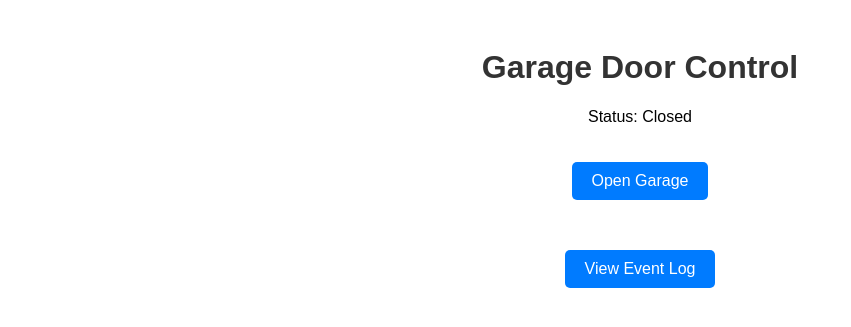
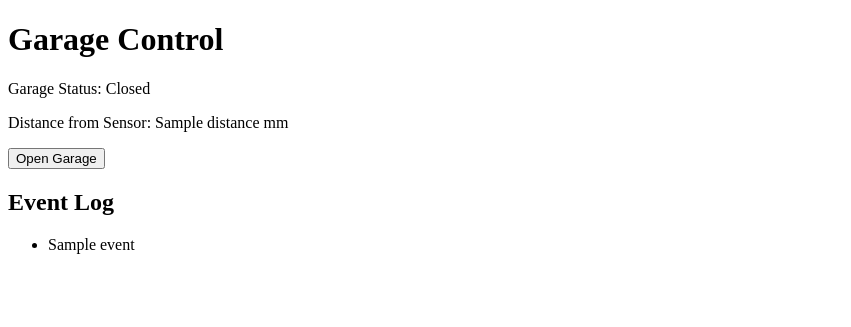
Before and after one commit to 2021sam/VIPMe, a Flask app: template templates/index.html in a window 1280 px wide. Shown: the top 327 px of the page, without its empty margins (0-851 px from the left). Run offline with Flask 3, Linux system fonts and the light colour scheme; the template is opened without the code that fills it: most values are stand-ins (such as "Sample title", 1, 10 or a date in 2020).

```diff
--- a/app.py
+++ b/app.py
@@ -1,19 +1,27 @@
-# /home/x/apps/vipme/app.py
-# pip install RPi.GPIO
-
+import time
+import board
+import busio
+import adafruit_vl53l0x
 from flask import Flask, render_template, jsonify, request
 import RPi.GPIO as GPIO
-import time
 import logging
 
-
+# Initialize the Flask app
 app = Flask(__name__)
-
 
 # Set up logging to file
 logging.basicConfig(filename='app.log', level=logging.DEBUG)
 
-# GPIO setup
+# Set up I2C for VL53L0X sensor
+i2c = busio.I2C(board.SCL, board.SDA)
+sensor = None
+try:
+    sensor = adafruit_vl53l0x.VL53L0X(i2c)
+    print("VL53L0X sensor initialized.")
+except Exception as e:
+    print(f"Error initializing VL53L0X sensor: {e}")
+
+# GPIO setup for garage control
 PIN_IN = 17  # Adjust to your sensor pin
 PIN_OUT = 4  # Adjust to your garage control pin
 GPIO.setmode(GPIO.BCM)
@@ -35,11 +43,18 @@ def update_garage_status():
     garage_open = bool(sensor_value)
     return garage_open
 
+# Get the current distance from the VL53L0X sensor
+def get_distance():
+    if sensor:
+        return sensor.range  # Returns distance in mm
+    return None
+
 @app.route('/')
 def index():
-    # Update garage status when the page is loaded
+    # Update garage status and read distance
     update_garage_status()
-    return render_template('index.html', garage_open=garage_open, events=event_log)
+    distance = get_distance()
+    return render_template('index.html', garage_open=garage_open, events=event_log, distance=distance)
 
 @app.route('/toggle', methods=['POST'])
 def toggle_garage():
@@ -59,6 +74,14 @@ def log():
     """ Display the event log """
     return render_template('log.html', events=event_log)
 
+@app.route('/distance')
+def distance():
+    """ Return the current distance as JSON """
+    dist = get_distance()
+    if dist is not None:
+        return jsonify({"distance": dist})
+    return jsonify({"error": "Sensor not initialized"}), 500
+
 if __name__ == '__main__':
     log_event("System initialized.")
     app.run(host='0.0.0.0', port=5000, debug=True)
--- a/templates/index.html
+++ b/templates/index.html
@@ -3,37 +3,23 @@
 <head>
     <meta charset="UTF-8">
     <meta name="viewport" content="width=device-width, initial-scale=1.0">
-    <title>Garage Door Control</title>
-    <link rel="stylesheet" href="{{ url_for('static', filename='style.css') }}">
+    <title>Garage Control</title>
 </head>
 <body>
-    <div class="container">
-        <h1>Garage Door Control</h1>
+    <h1>Garage Control</h1>
 
-        <!-- Garage Status -->
-        <p>Status: <span id="garage-status">{{ 'Open' if garage_open else 'Closed' }}</span></p>
+    <p>Garage Status: {{ 'Open' if garage_open else 'Closed' }}</p>
+    <p>Distance from Sensor: {{ distance }} mm</p>
 
-        <!-- Toggle Button -->
-        <button id="toggle-btn">{{ 'Close' if garage_open else 'Open' }} Garage</button>
+    <form action="/toggle" method="post">
+        <button type="submit">{{ 'Close Garage' if garage_open else 'Open Garage' }}</button>
+    </form>
 
-        <!-- Menu Buttons -->
-        <div class="menu-buttons">
-            <a href="/log"><button>View Event Log</button></a>
-        </div>
-    </div>
-
-    <script>
-        document.getElementById('toggle-btn').addEventListener('click', function() {
-            fetch('/toggle', {
-                method: 'POST',
-            })
-            .then(response => response.json())
-            .then(data => {
-                // Update garage status on UI
-                document.getElementById('garage-status').textContent = data.garage_open ? 'Open' : 'Closed';
-                document.getElementById('toggle-btn').textContent = data.garage_open ? 'Close Garage' : 'Open Garage';
-            });
-        });
-    </script>
+    <h2>Event Log</h2>
+    <ul>
+        {% for event in events %}
+            <li>{{ event }}</li>
+        {% endfor %}
+    </ul>
 </body>
 </html>
```
Also changed, not shown: utility/setup/relay/r.py (renamed from utility/setup/rpi/r.py).
